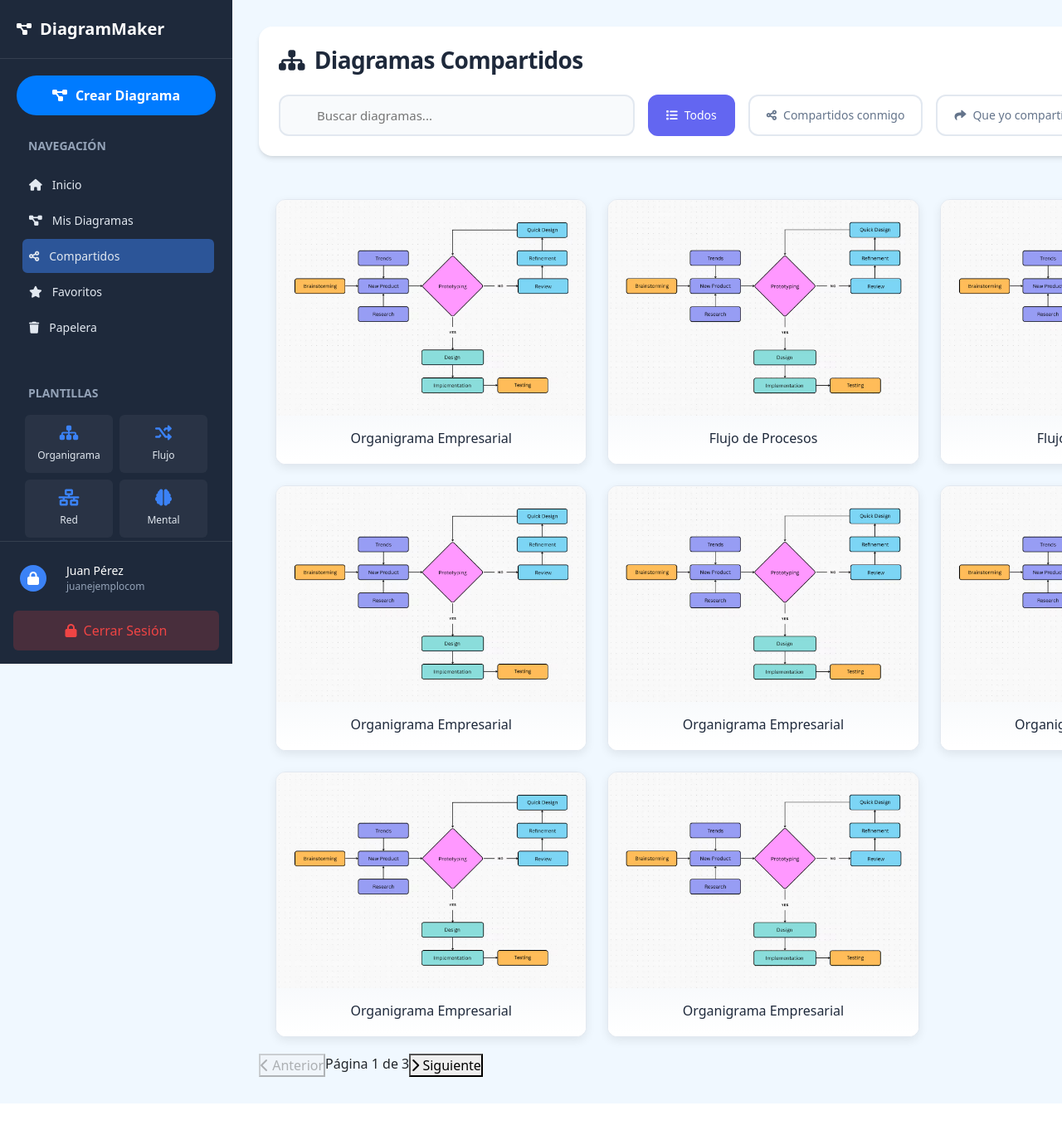
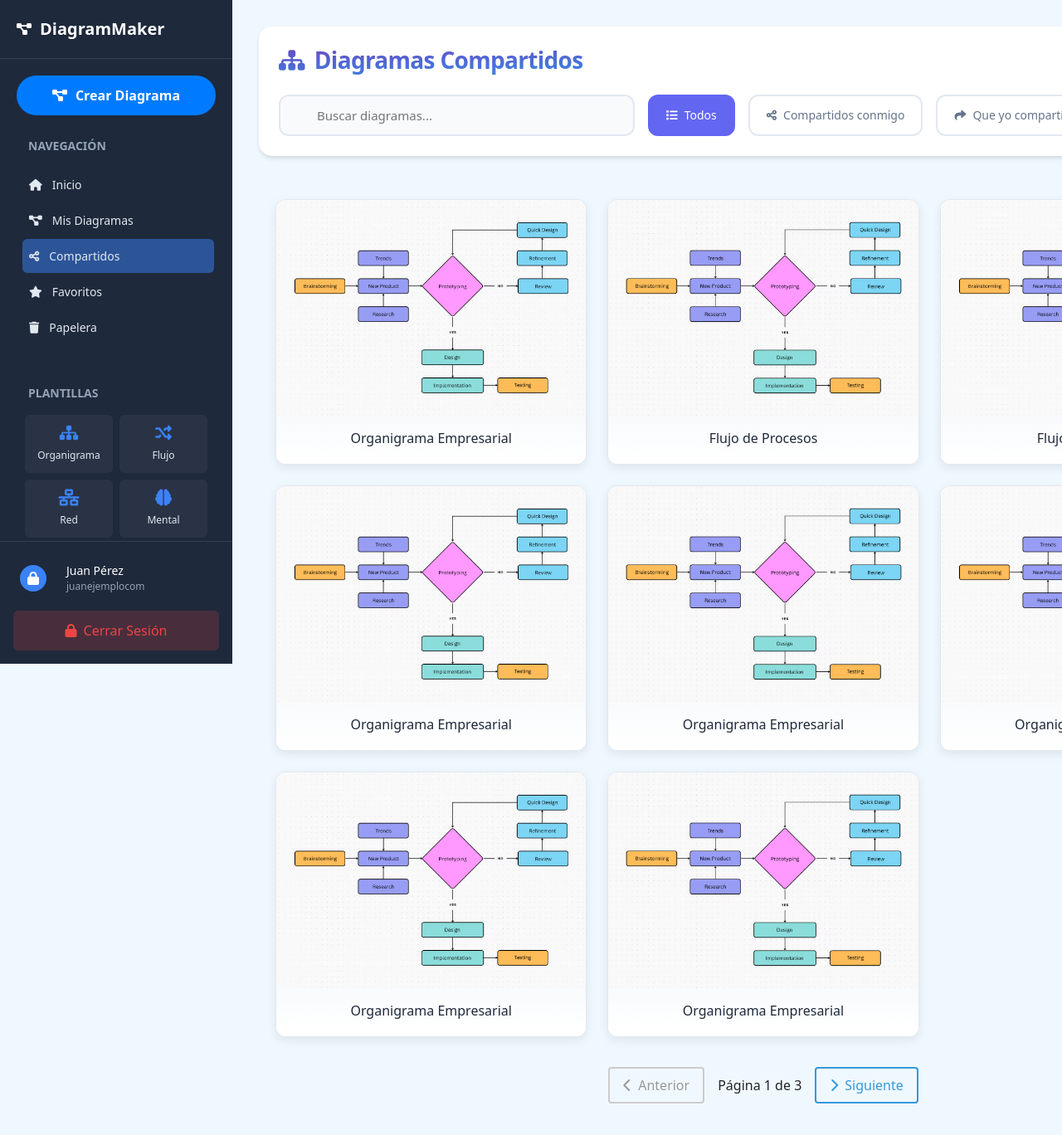
Before and after one commit to juan12312121/Graficacion, an Angular app: page /compartidos in a window 1280 px wide. Shown: the top 1368 px of the page at 83% size. Before the commit the page ends 1330 px from the top, so only its background shows below. Built offline with nearby package versions, Linux system fonts and the light colour scheme.

Commit message:
Cambios varios

```diff
--- a/src/app/compartidos/compartidos.component.css
+++ b/src/app/compartidos/compartidos.component.css
@@ -42,6 +42,10 @@
     align-items: center;
     gap: 0.75rem;
     letter-spacing: -0.025em;
+ color: #2D3748;
+ background-image: linear-gradient(to right bottom, #6b46c1, #575fd0, #4575da, #3c88df, #4299e1);    background-clip: text;
+    -webkit-text-fill-color: transparent;
+
 }
 
 
@@ -265,3 +269,71 @@
   transform: translateY(0);
   pointer-events: auto;
 }
+
+.pagination {
+  display: flex;
+  align-items: center;
+  justify-content: center;
+  gap: 1rem;
+  padding: 1rem;
+  font-family: system-ui, -apple-system, sans-serif;
+}
+
+.pagination-button {
+  background-color: #ffffff;
+  border: 1px solid #e2e8f0;
+  padding: 0.5rem 1rem;
+  border-radius: 0.375rem;
+  font-size: 0.875rem;
+  color: #1a202c;
+  cursor: pointer;
+  display: flex;
+  align-items: center;
+  gap: 0.5rem;
+  transition: all 0.2s ease;
+}
+
+.pagination-button {
+  position: relative;
+  padding: 0.5rem 1rem;
+  background-color: transparent;
+  border: 2px solid #3498db;
+  color: #3498db;
+  font-size: 1rem;
+  cursor: pointer;
+  border-radius: 4px;
+  overflow: hidden;
+  z-index: 1;
+  transition: color 0.3s ease;
+}
+
+.pagination-button::before {
+  content: '';
+  position: absolute;
+  top: 0;
+  left: -100%;
+  width: 100%;
+  height: 100%;
+  background-color: #3498db;
+  transition: left 0.3s ease;
+  z-index: -1;
+}
+
+.pagination-button:hover {
+  color: white;
+}
+
+.pagination-button:hover::before {
+  left: 0;
+}
+
+/* Estilo para el estado disabled */
+.pagination-button:disabled {
+  border-color: #ccc;
+  color: #999;
+  cursor: not-allowed;
+}
+
+.pagination-button:disabled::before {
+  display: none;
+}
--- a/src/app/compartidos/compartidos.component.html
+++ b/src/app/compartidos/compartidos.component.html
@@ -347,9 +347,9 @@ x        </div>
     </div>
     <!-- Pagination Section -->
     <div class="pagination">
-      <button class="pagination-button" disabled><i class="fas fa-chevron-left"></i> Anterior</button>
+      <button class="pagination-button pagination-izq" disabled><i class="fas fa-chevron-left"></i> Anterior</button>
       <span>Página 1 de 3</span>
-      <button class="pagination-button"><i class="fas fa-chevron-right"></i> Siguiente</button>
+      <button class="pagination-button pagination-der"><i class="fas fa-chevron-right"></i> Siguiente</button>
     </div>
   </div>
 </div>
--- a/src/app/mis-diagramas/mis-diagramas.component.css
+++ b/src/app/mis-diagramas/mis-diagramas.component.css
@@ -46,6 +46,9 @@
       align-items: center;
       gap: 0.75rem;
       letter-spacing: -0.025em;
+       color: #2D3748;
+       background-image: linear-gradient(to right bottom, #6b46c1, #575fd0, #4575da, #3c88df, #4299e1);    background-clip: text;
+    -webkit-text-fill-color: transparent;
   }
 
 
--- a/src/app/modal/modal.component.css
+++ b/src/app/modal/modal.component.css
@@ -66,6 +66,7 @@
     display: flex;
     align-items: center;
     gap: 0.5rem;
+    padding: 2px;
   }
 
 
@@ -85,7 +86,8 @@
   }
 
   .close-button:hover {
-    background: #E2E8F0;
+    background: #bb2d3b;
+    color: white;
     transform: scale(1.05);
   }
 
@@ -220,10 +222,13 @@
   /* Estilizar el scrollbar del modal */
   .modal-content::-webkit-scrollbar {
     width: 8px;
+    margin-left: 10px !important;  /* Mueve el scrollbar a la izquierda */
+
   }
 
   .modal-content::-webkit-scrollbar-track {
-    background: #EDF2F7; /* Color de fondo del modal */
+    /*background: #EDF2F7; /* Color de fondo del modal */
+    background:white;
     border-radius: 10px;
   }
 
--- a/src/app/principal/principal.component.css
+++ b/src/app/principal/principal.component.css
@@ -7,7 +7,7 @@
 }
 
 .diagram-menu {
-  position:absolute;
+  position: absolute;
   cursor: pointer;
 }
 
@@ -79,7 +79,8 @@
 
 .main-content {
   padding: 24px;
-  background-color: #f0f8ff;  /* Un azul muy claro y fresco */
+  background-color: #f0f8ff;
+  /* Un azul muy claro y fresco */
   overflow-y: auto;
 
   margin-left: 280px;
@@ -114,6 +115,10 @@
   align-items: center;
   gap: 0.75rem;
   letter-spacing: -0.025em;
+  color: #2D3748;
+  background-image: linear-gradient(to right bottom, #6b46c1, #575fd0, #4575da, #3c88df, #4299e1);
+  background-clip: text;
+  -webkit-text-fill-color: transparent;
 }
 
 .search-and-filters {
@@ -161,6 +166,7 @@
   color: #64748b;
   font-size: 1.125rem;
 }
+
 .filter-button {
   padding: 12px 20px;
   background-color: white;
```
Lines whose indentation alone changed are shown as unchanged.
